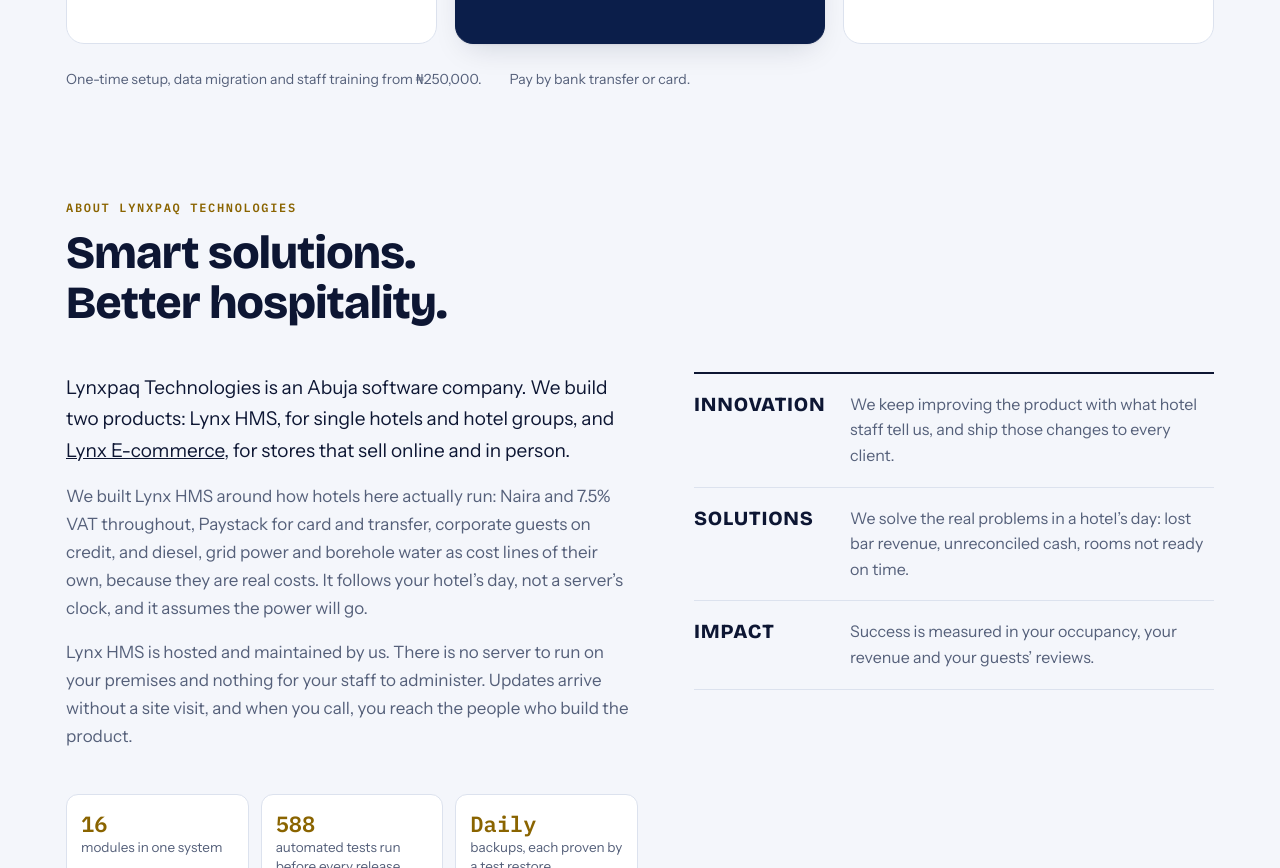
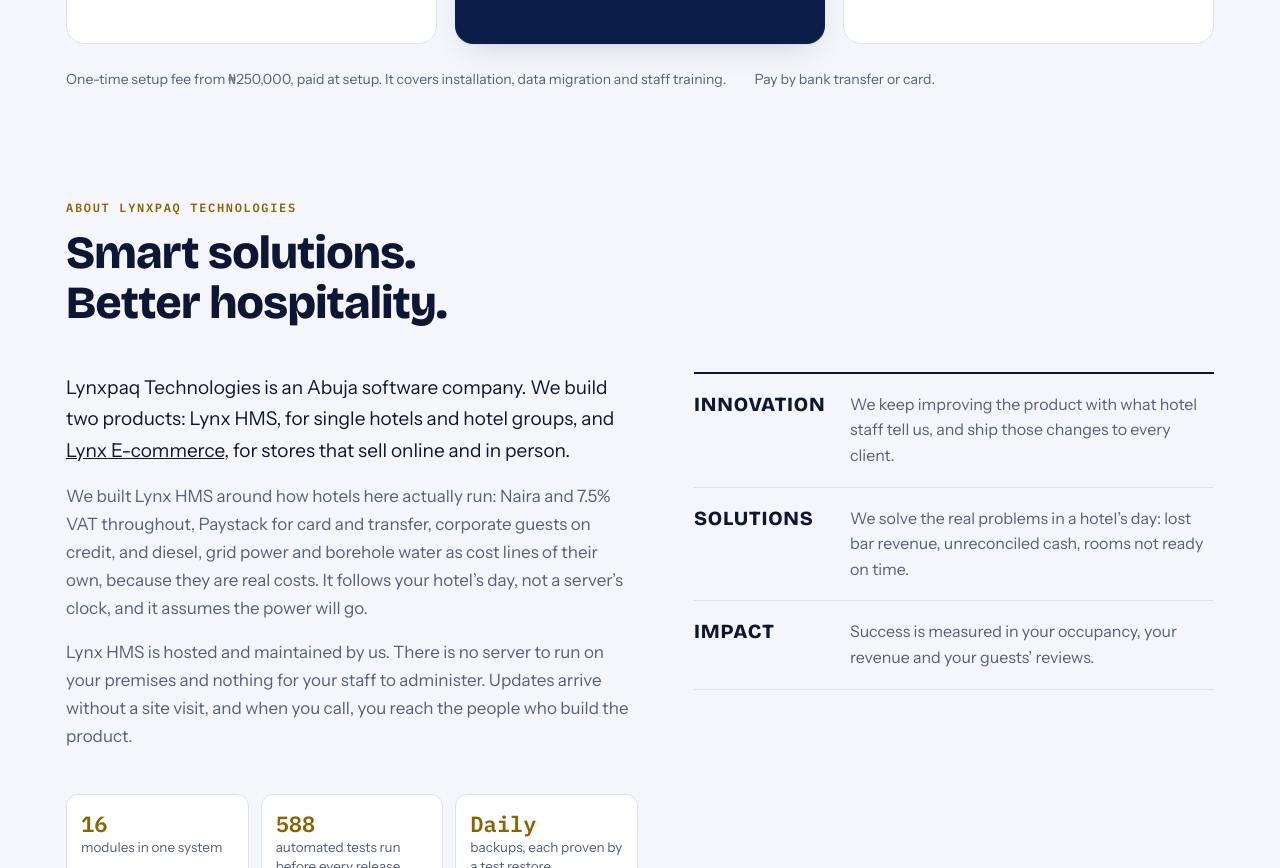
Before and after one commit to Lynxpaq/lynxpaq-website, a plain HTML site: page index.html in a window 1280 px wide. Shown: the part 7961-8829 px from the top of the page. Drawn offline with nearby package versions, Linux system fonts and the light colour scheme.

Commit message:
Pricing: three packages with one-month free trial
Standard N45,000, Professional N95,000, Enterprise N135,000 per hotel group, all per month with a one-month free trial. One-time setup fee from N250,000, paid at setup. VAT note removed; two-week pilot replaced by the free trial.

```diff
--- a/index.html
+++ b/index.html
@@ -396,7 +396,7 @@
       </article>
     </div>
     <div class="price-notes">
-      <span>One-time setup, data migration and staff training from ₦250,000.</span>
+      <span>One-time setup fee from ₦250,000, paid at setup. It covers installation, data migration and staff training.</span>
       <span>Pay by bank transfer or card.</span>
     </div>
   </div>
```
Also changed, not shown: 1 other file.
